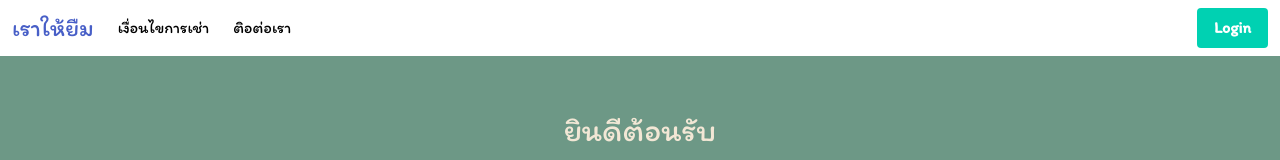
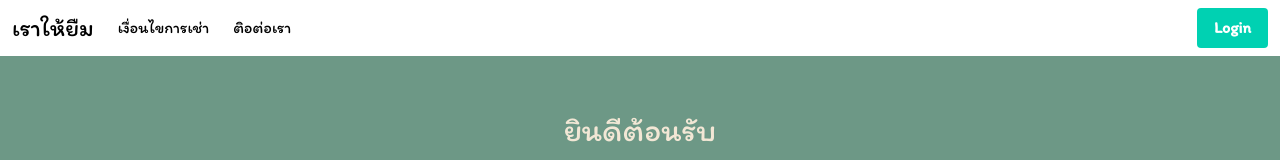
Before and after one commit to mymoon69/raohaiyeam, a Vue app in the folder frontend/: page / in a window 1280 px wide. Shown: the top 160 px of the page. Built offline with nearby package versions, Linux system fonts and the light colour scheme.

Commit message:
final navbar but don't link backend

```diff
--- a/frontend/src/App.vue
+++ b/frontend/src/App.vue
@@ -4,7 +4,7 @@
     <nav class="navbar" role="navigation" aria-label="main navigation">
       <div class="navbar-brand">
         <router-link to="/" class="navbar-item is-size-4">
-          เราให้ยืม
+         <h3 class="textnav">เราให้ยืม</h3>
         </router-link>
 
         <a
@@ -89,6 +89,7 @@
 
 <style>
 @import url("https://fonts.googleapis.com/css2?family=Itim&display=swap");
+
 body {
   font-family: "Itim", cursive;
   /* background-color:#000 ; */
@@ -103,4 +104,5 @@ body {
 .textnav:hover {
   color: #1B9C85;
 }
+
 </style>
```
